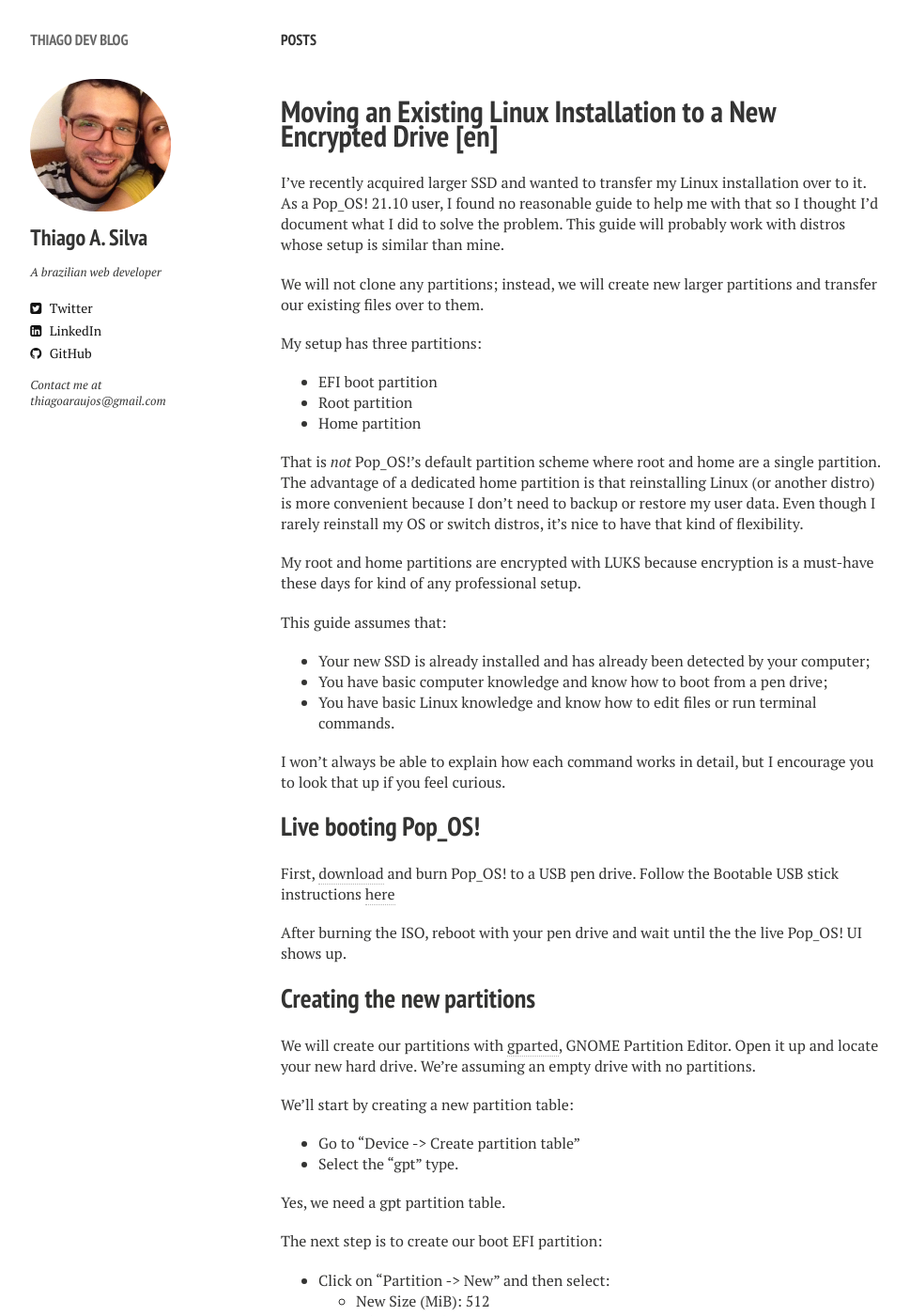
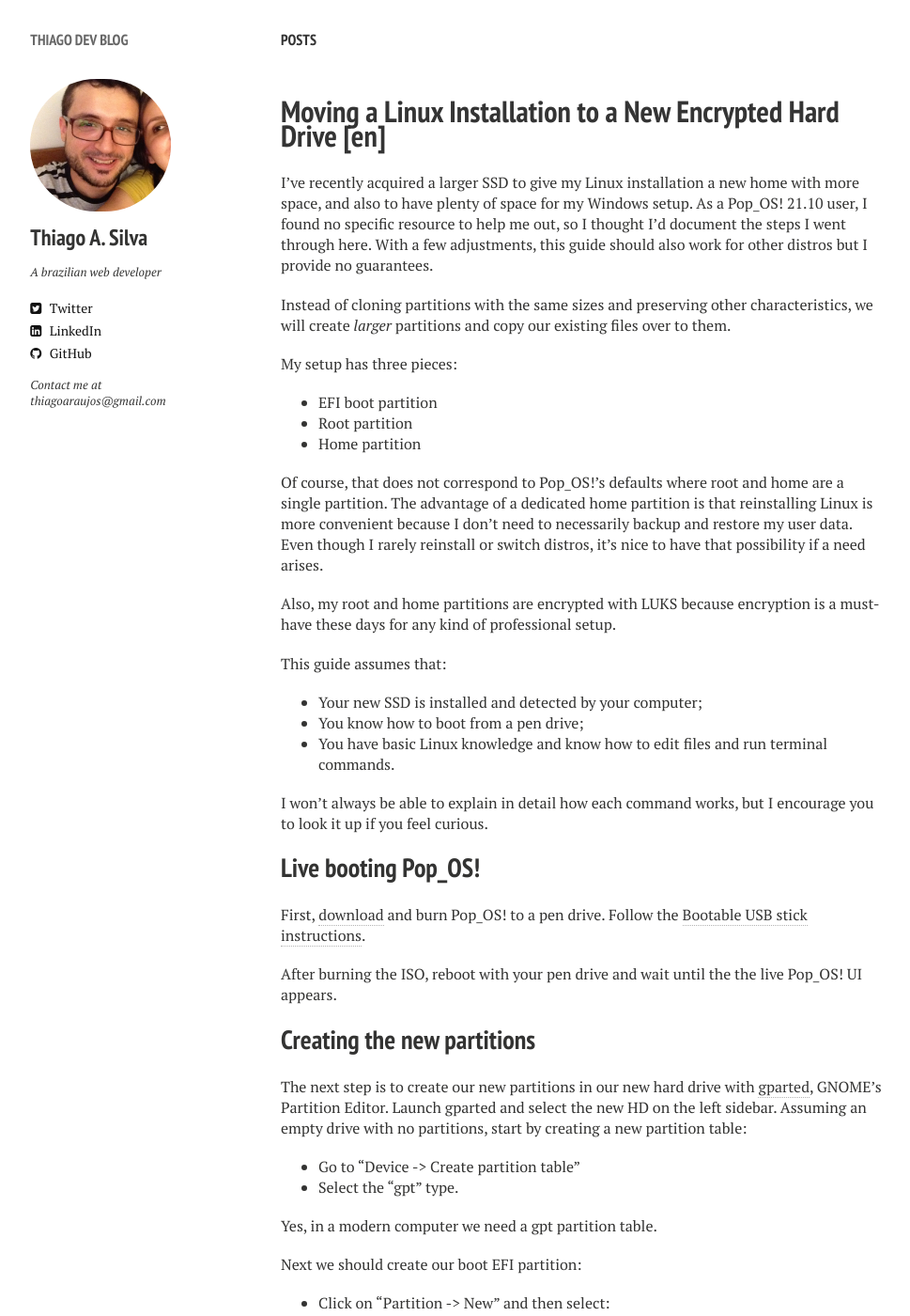
Before and after one commit to thiagoa/thiagoa.github.io, a Jekyll site: the page built from _posts/2022-02-19-moving-an-existing-linux-installation-to-a-new-encrypted-drive.markdown, in a window 1280 px wide and 1400 px high. Shown: the whole window at 94% size, without its empty margins (21-990 px from the left). Built offline with Jekyll 4.4.1, drawn with Linux system fonts in a browser that asks for light colours; nearby versions of some CDN libraries; comment, search, counter and statistics services are not loaded; some of the changed text lies outside the part shown.

Commit message:
Improve Linux post and provide a portuguese version

````diff
--- a/_posts/2022-02-19-moving-an-existing-linux-installation-to-a-new-encrypted-drive.markdown
+++ b/_posts/2022-02-19-moving-an-existing-linux-installation-to-a-new-encrypted-drive.markdown
@@ -1,78 +1,78 @@
 ---
 layout: post
-title: Moving an Existing Linux Installation to a New Encrypted Drive [en]
-description: Moving an existing Linux installation to a new encrypted drive
+title: Moving a Linux Installation to a New Encrypted Hard Drive [en]
+description: No special tools required. Just use Linux.
 tags: [linux]
 comments: true
 ---
 
-I've recently acquired larger SSD and wanted to transfer my Linux
-installation over to it. As a Pop_OS! 21.10 user, I found no
-reasonable guide to help me with that so I thought I'd document what I
-did to solve the problem. This guide will probably work with distros
-whose setup is similar than mine.
+I've recently acquired a larger SSD to give my Linux installation a
+new home with more space, and also to have plenty of space for my
+Windows setup. As a Pop_OS! 21.10 user, I found no specific resource
+to help me out, so I thought I'd document the steps I went through
+here. With a few adjustments, this guide should also work for other
+distros but I provide no guarantees.
 
-We will not clone any partitions; instead, we will create new larger
-partitions and transfer our existing files over to them.
+Instead of cloning partitions with the same sizes and preserving other
+characteristics, we will create _larger_ partitions and copy our
+existing files over to them.
 
-My setup has three partitions:
+My setup has three pieces:
 
 - EFI boot partition
 - Root partition
 - Home partition
 
-That is _not_ Pop_OS!'s default partition scheme where root and home
-are a single partition. The advantage of a dedicated home partition is
-that reinstalling Linux (or another distro) is more convenient because
-I don't need to backup or restore my user data. Even though I rarely
-reinstall my OS or switch distros, it's nice to have that kind of
-flexibility.
+Of course, that does not correspond to Pop_OS!'s defaults where root
+and home are a single partition. The advantage of a dedicated home
+partition is that reinstalling Linux is more convenient because I
+don't need to necessarily backup and restore my user data. Even though
+I rarely reinstall or switch distros, it's nice to have that
+possibility if a need arises.
 
-My root and home partitions are encrypted with LUKS because encryption
-is a must-have these days for kind of any professional setup.
+Also, my root and home partitions are encrypted with LUKS because
+encryption is a must-have these days for any kind of professional
+setup.
 
 This guide assumes that:
 
-- Your new SSD is already installed and has already been detected by
-your computer;
-- You have basic computer knowledge and know how to boot from a pen
-  drive;
-- You have basic Linux knowledge and know how to edit files or run
+- Your new SSD is installed and detected by your computer;
+- You know how to boot from a pen drive;
+- You have basic Linux knowledge and know how to edit files and run
   terminal commands.
 
-I won't always be able to explain how each command works in detail,
-but I encourage you to look that up if you feel curious.
+I won't always be able to explain in detail how each command works,
+but I encourage you to look it up if you feel curious.
 
 ## Live booting Pop_OS!
 
-First, [download](https://pop.system76.com) and burn Pop_OS! to a USB
-pen drive. Follow the Bootable USB stick instructions
-[here](https://ubuntu.com/tutorials/install-ubuntu-desktop#3-create-a-bootable-usb-stick)
+First, [download](https://pop.system76.com) and burn Pop_OS! to a pen
+drive. Follow the [Bootable USB stick
+instructions](https://ubuntu.com/tutorials/install-ubuntu-desktop#3-create-a-bootable-usb-stick).
 
 After burning the ISO, reboot with your pen drive and wait until the
-the live Pop_OS! UI shows up.
+the live Pop_OS! UI appears.
 
 ## Creating the new partitions
 
-We will create our partitions with [gparted](https://gparted.org/),
-GNOME Partition Editor. Open it up and locate your new hard drive.
-We're assuming an empty drive with no partitions.
-
-We'll start by creating a new partition table:
+The next step is to create our new partitions in our new hard drive
+with [gparted](https://gparted.org/), GNOME's Partition Editor. Launch
+gparted and select the new HD on the left sidebar. Assuming an empty
+drive with no partitions, start by creating a new partition table:
 
 - Go to "Device -> Create partition table"
 - Select the "gpt" type.
 
-Yes, we need a gpt partition table.
+Yes, in a modern computer we need a gpt partition table.
 
-The next step is to create our boot EFI partition:
+Next we should create our boot EFI partition:
 
 - Click on "Partition -> New" and then select:
   - New Size (MiB): 512
   - File system: fat32
 
-You can preserve the default values for the other fields. Now click on
-"Apply All Operations" (should be a green button).
+We can preserve the default values for the other fields. Now click on
+"Apply All Operations", which should be a green button.
 
 Now let's add the EFI partition flags:
 
@@ -125,7 +125,7 @@ sudo mkfs.ext4 /dev/mapper/root-luks
 sudo mkfs.ext4 /dev/mapper/home-luks
 ```
 
-Finally, let's _mount_ our encrypted partitions:
+Finally, let's mount our encrypted partitions:
 
 ```sh
 sudo mkdir /mnt/{root-luks,home-luks}
@@ -135,8 +135,8 @@ sudo mount /dev/mapper/home-luks /mnt/home-luks
 
 ## Mounting the original partitions
 
-We will need to mount our old partitions in order to copy their files
-over. My old partitions were also LUKS, so I used the following
+We will need to mount our original partitions in order to copy their
+files over. Mine were encrypted with LUKS, so I used the following
 commands:
 
 ```sh
@@ -150,33 +150,34 @@ sudo mount /dev/mapper/root-old /mnt/root-old
 sudo mount /dev/mapper/home-old /mnt/home-old
 ```
 
-If you did not use LUKS for your old partitions, it's all good as long
-as you manage to mount them!
+If your old partitions are not encrypted, it's all good as long as you
+manage to mount them in order to make their files accessible for the
+next step.
 
 ## Copying over the original files
 
-Yes, it's a really simple step here! Just use `sudo cp` for both
-partitions and you'll be good to go:
+Yes, it's really a simple step here! Just use `sudo cp` and you'll be
+good to go:
 
 ```sh
 sudo cp -aR /mnt/root-old/* /mnt/root-luks/
 sudo cp -aR /mnt/home-old/* /mnt/home-luks/
 ```
 
-I love Linux's simplicity. Of course, if you have too many files this
-step will take some time, so be patient.
+I love Linux's simplicity. Of course, if you have too many bytes to
+transfer this step will take a while, so be patient.
 
-## Updating UUID references
+## Updating partition UUID references
 
 There are two places where we'll need to update UUID references. First
-let's edit `/mnt/root-luks/etc/crypttab`. With the vim editor, we
-would use the following command:
+let's edit `/mnt/root-luks/etc/crypttab` with vim or whatever editor you
+fancy:
 
 ```sh
 sudo vim /mnt/root-luks/etc/crypttab
 ```
 
-My final `crypttab` looks like this, which you can use as a reference:
+My final `crypttab` looks like this, so use it as a reference:
 
 ```
 root-luks       UUID=b6061e44-15ad-4ae3-be69-285d09857211       none    luks
@@ -184,16 +185,16 @@ home-luks       UUID=bf0a7b89-13a5-41ef-bc7b-1154fce37c82       none    luks
 ```
 
 The first column corresponds to the names of our LUKS partitions,
-`root-luks` and `home-luks` - make sure they match with whatever names
-you have. Now, how to get their UUIDs? That's the tricky part. Let's
-get the UUID for the root drive with `blkid`:
+`root-luks` and `home-luks`. Make sure that it matches whatever names
+you have on your side. Now, how did we get to these UUIDs? That's the
+tricky part. We can get the UUID of the root partition with `blkid`:
 
 ```sh
 $ sudo blkid /dev/nvme0n1p2
 /dev/nvme0n1p2: UUID="b6061e44-15ad-4ae3-be69-285d09857211" TYPE="crypto_LUKS" PARTUUID="13df1c97-1464-4275-b8ed-575fc3234eae"
 ```
 
-And now the UUID of the home drive:
+And similarly for the home partition:
 
 ```sh
 $ sudo blkid /dev/nvme0n1p3
@@ -201,7 +202,8 @@ $ sudo blkid /dev/nvme0n1p3
 ```
 
 Now that we are done with `crypttab`, let's edit
-`/mnt/root-luks/etc/fstab`. Mine looks like this:
+`/mnt/root-luks/etc/fstab`. For reference, my final `fstab` looks like
+this:
 
 ```sh
 PARTUUID=81a3ca7f-2365-4fa9-9db9-c000ebfd5f28   /boot/efi       vfat    umask=0077      0       0
@@ -209,9 +211,9 @@ UUID=fdcf2cbe-6859-44f6-b3e9-08d8c391d321       /       ext4    noatime,errors=r
 UUID=43670a9a-c14a-4bb7-b569-276bf713b840       /home   ext4    noatime,errors=remount-ro       0       0
 ```
 
-We have three lines, one for the EFI partition, another for the root
-partition, and another for the home partition. The only setting we'll
-need to change from our original file are the UUIDs.
+Above we have three lines, corresponding respectively to the EFI,
+root, and home partitions. The only setting we'll need to change from
+our original `fstab` are the UUIDs.
 
 We can get `PARTUUID` for `/boot/efi` with:
 
@@ -221,8 +223,11 @@ $ sudo blkid /dev/nvme0n1p1
 ```
 
 For `/` and `/home` we'll need the LUKS UUIDS instead of the partition
-UUIDs, right? We can figure that out with `lsblk`. For `/` the UUID
-is:
+UUIDs (`PARTUUID`). For EFI we used `PARTUUID` because it is not an
+encrypted partition, so the actual partition reference is enough to
+solve the problem. Thankfully, we can get the LUKS UUIDs with `lsblk`.
+
+For `/` the LUKS UUID is:
 
 ```sh
 $ sudo lsblk -o +uuid /dev/mapper/root-luks
@@ -230,7 +235,7 @@ NAME      MAJ:MIN RM   SIZE RO TYPE  MOUNTPOINT UUID
 root-luks 253:0    0 146.5G  0 crypt /          fdcf2cbe-6859-44f6-b3e9-08d8c391d321
 ```
 
-Finally, let's get the UUID for `/home`:
+And for `/home`:
 
 ```sh
 $ sudo lsblk -o +uuid /dev/mapper/home-luks
@@ -238,14 +243,14 @@ NAME      MAJ:MIN RM   SIZE RO TYPE  MOUNTPOINT UUID
 home-luks 253:1    0 830.1G  0 crypt /home      43670a9a-c14a-4bb7-b569-276bf713b840
 ```
 
-And we're done! Our "cloned" partitions are ready to boot!
+Done! Our "cloned" partitions are _almost_ ready to boot!
 
 ## Installing the boot loader
 
 For this section, I will steal the relevant steps from Pop_OS!'s
 [Repair the
 Boot-loader](https://support.system76.com/articles/bootloader/) guide.
-Actually, I will _adapt_ them.
+Actually, I will adapt them.
 
 First let's mount our EFI partition:
 
@@ -253,8 +258,10 @@ First let's mount our EFI partition:
 sudo mount /dev/nvme0n1p1 /mnt/root-luks/boot/efi
 ```
 
-Now let's use the following commands to configure systemd-boot
-(Pop_OS! doesn't use grub):
+Now let's use the following commands to configure systemd-boot.
+Pop_OS! doesn't use grub, but if you do you can [follow their official
+guide]((https://support.system76.com/articles/bootloader/#grub)) to
+make it work .
 
 ```sh
 for i in dev dev/pts proc sys run; do sudo mount -B /$i /mnt/root-luks/$i; done
@@ -266,16 +273,17 @@ exit
 sudo bootctl --path=/mnt/boot/efi install
 ```
 
-When running `update-initramfs`, watch out for any warnings. If the
-drive UUIDs are wrong, for example, warnings will be printed out,
-which means we should go back, fix the UUIDs, and rerun
-`update-initramfs`.
+While running `update-initramfs`, watch out for any warnings. If the
+UUIDs happen to be wrong, warnings will be printed out, which is a
+sign we should go back, fix the UUIDs, and rerun `update-initramfs`.
 
-**EXTRA**: In my case, I also got a dozen of `amdgpu` warnings. I
-recommend fixing these specific warnings if you happen to see them,
+**EXTRA**: If you use the `amdgpu` drive this will be relevant for you.
+In my case, I also got a dozen `amdgpu` warnings with `update-initramfs`. I
+recommend fixing those specific warnings if you happen to see them,
 otherwise the graphical screen to input your password at boot time
-won't work properly (but you would still be able to blindly type your
-password, of course). Here's what I did:
+won't work properly (even though you'll still be able to blindly type
+your password or press one of the arrow keys to reveal a pure text UI
+where you'll be able to type your password). Here's what I did:
 
 ```sh
 git clone git://git.kernel.org/pub/scm/linux/kernel/git/firmware/linux-firmware.git
@@ -286,12 +294,24 @@ rm -rf ./linux-firmware /lib/firmware/amdgpu
 mv /lib/firmware/amdgpu-backup /lib/firmware/amdgpu
 ```
 
-That fixed the graphical screen, even though I still got three
-`amdgpu` warnings! If anyone has a better solution, I'd be more than
+I still got three `amdgpu` warnings after that but they were
+harmless - in other words, that was enough to get the password UI
+working! If anyone knows a better solution, I'd be more than
 interested in hearing about it :)
 
-## Booting your system on your new drive
+## Booting your system on your new hard drive
 
 That's pretty easy, just reboot your computer! The Linux Boot Manager
-should already be the default boot option. If your system looks
-exactly as it was before, that's a win, congratulations!
+should already be the default boot partition. If you're not happy with
+that choice, go to your BIOS boot manager and change the default boot
+partition (`F8` in my machine).
+
+If you face any errors while booting Linux, you may have gotten some
+step wrong. On the other hand, if your system looks exactly as it was
+before, that's a win, congratulations! If you're keeping your old hard
+drive, now you can wipe it off and enjoy even more space than you had
+before!
+
+P.S.: If you are wondering how I dual-boot between Linux and Windows,
+I respect Pop_OS! defaults and don't use grub at all. Rather, I press
+`F8` at boot time to launch my BIOS boot manager!
````
Also changed, not shown: other parts of _posts/2022-02-19-moving-an-existing-linux-installation-to-a-new-encrypted-drive.markdown (+6 -6 lines).
